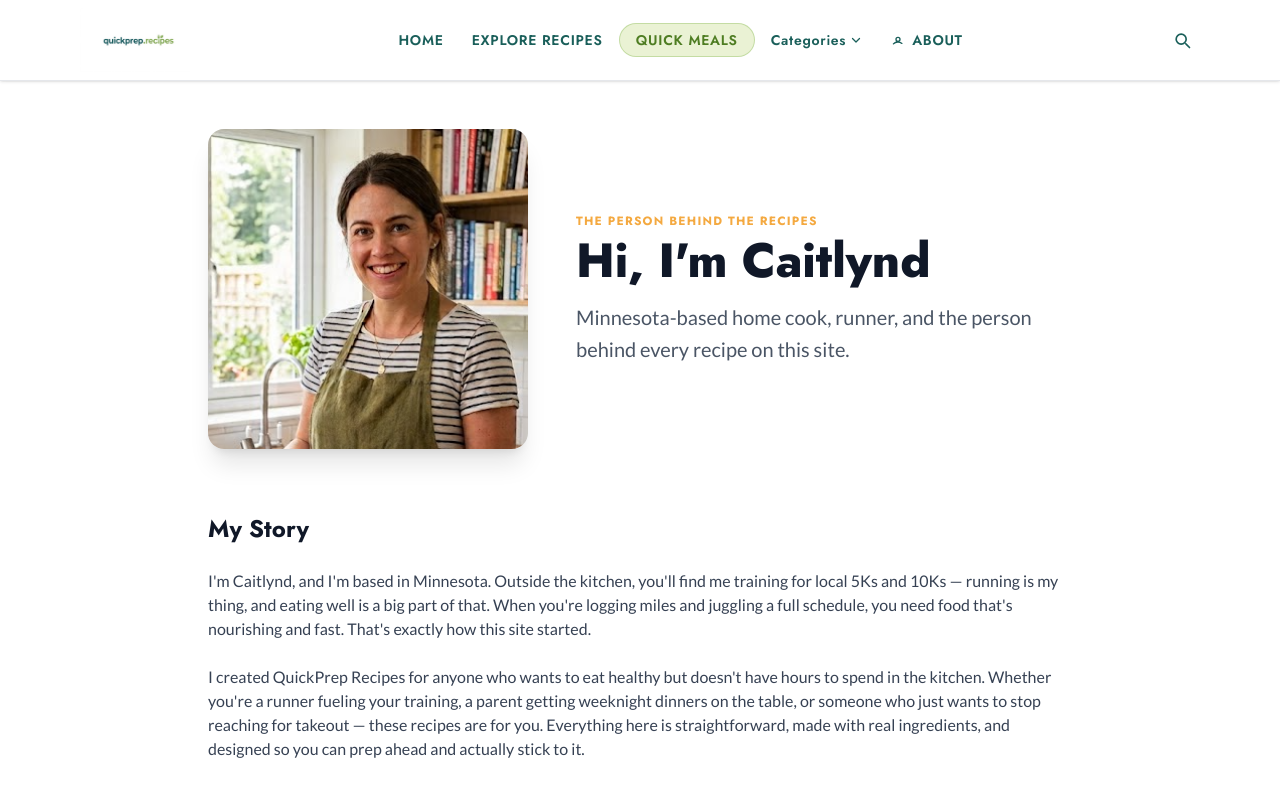
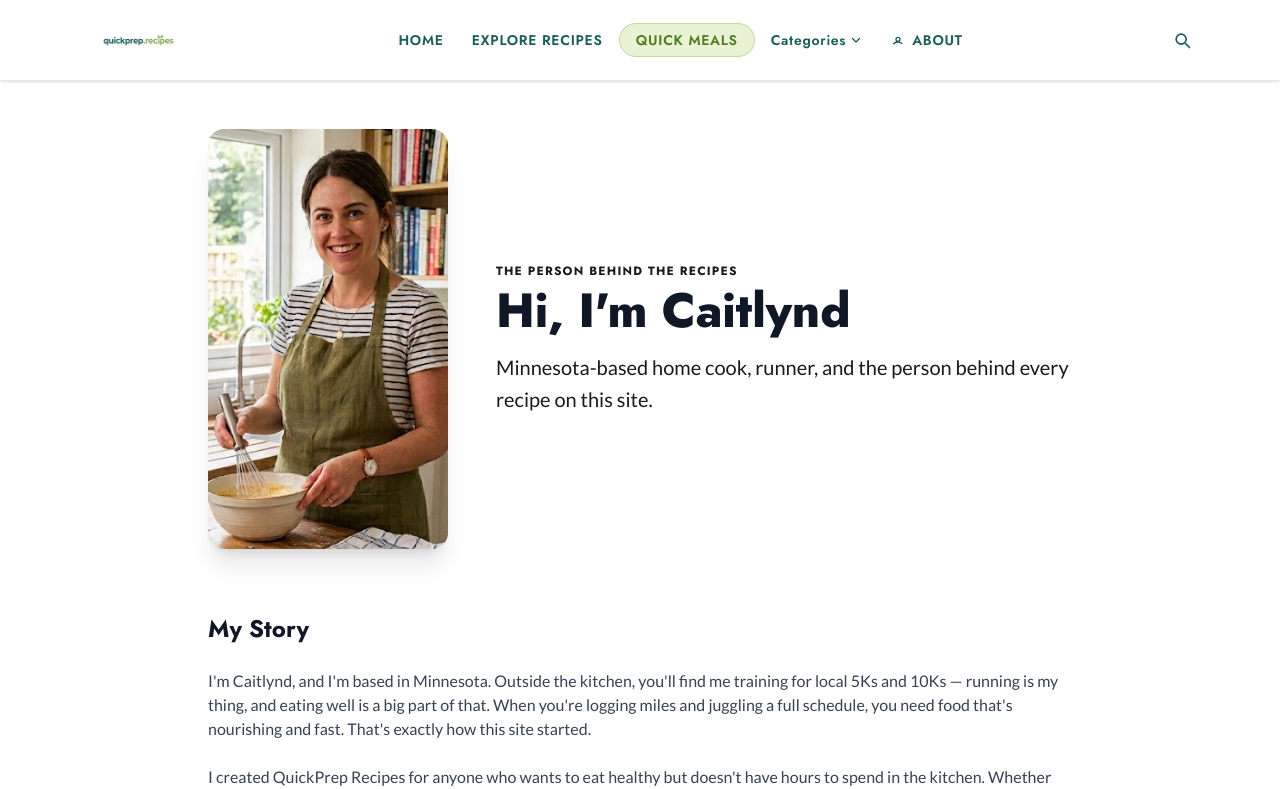
Before and after one commit to gronk-stack/quickprep-recipes, a Next.js app: page /about in a window 1280 px wide. Shown: the top 789 px of the page. Built offline with nearby package versions, Linux system fonts and the light colour scheme.

Commit message:
About/homepage image portrait crop to show bowl, fix description text color

```diff
--- a/src/app/about/page.tsx
+++ b/src/app/about/page.tsx
@@ -14,14 +14,14 @@ export default function AboutPage() {
       {/* Hero */}
       <div className="flex flex-col md:flex-row items-center gap-12 mb-16">
         <div className="flex-shrink-0">
-          <div className="relative w-64 h-64 md:w-80 md:h-80 rounded-2xl overflow-hidden shadow-xl">
+          <div className="relative w-52 h-72 md:w-60 md:h-[420px] rounded-2xl overflow-hidden shadow-xl">
             <Image
               src="/images/caitlynd.jpg"
-              alt="Caitlynd in her kitchen"
+              alt="Caitlynd whisking in her kitchen"
               fill
               priority
-              sizes="320px"
-              className="object-cover object-top"
+              sizes="280px"
+              className="object-cover object-[center_12%]"
             />
           </div>
         </div>
--- a/src/app/globals.css
+++ b/src/app/globals.css
@@ -20,6 +20,14 @@ body {
   color: #1a1a1a;
 }
 
+p, li, span {
+  color: inherit;
+}
+
+.text-body {
+  color: #4a4a4a;
+}
+
 h1, h2, h3, h4, h5, h6 {
   font-family: var(--font-heading);
 }
--- a/src/app/page.tsx
+++ b/src/app/page.tsx
@@ -84,13 +84,13 @@ export default function HomePage() {
       <section className="max-w-5xl mx-auto px-4 py-14">
         <div className="flex flex-col md:flex-row items-center gap-10">
           <div className="flex-shrink-0">
-            <div className="relative w-56 h-56 md:w-72 md:h-72 rounded-full overflow-hidden shadow-xl border-4 border-primary-light">
+            <div className="relative w-48 h-64 md:w-56 md:h-80 rounded-2xl overflow-hidden shadow-xl border-4 border-primary-light">
               <Image
                 src="/images/caitlynd.jpg"
                 alt="Caitlynd, founder of QuickPrep Recipes"
                 fill
                 sizes="288px"
-                className="object-cover object-top"
+                className="object-cover object-[center_12%]"
               />
             </div>
           </div>
--- a/src/app/recipes/[slug]/page.tsx
+++ b/src/app/recipes/[slug]/page.tsx
@@ -119,7 +119,7 @@ export default async function RecipePage({ params }: Props) {
           <h1 className="font-heading font-extrabold text-3xl md:text-5xl text-gray-900 mb-4 leading-tight">
             {recipe.title}
           </h1>
-          <p className="text-lg text-gray-600 font-body leading-relaxed mb-6">{recipe.description}</p>
+          <p className="text-lg font-body leading-relaxed mb-6" style={{ color: '#4a4a4a' }}>{recipe.description}</p>
 
           {/* Quick stats */}
           <div className="flex flex-wrap gap-6 py-4 border-y border-border text-sm font-body">
```
Also changed, not shown: public/images/review.png (added).
